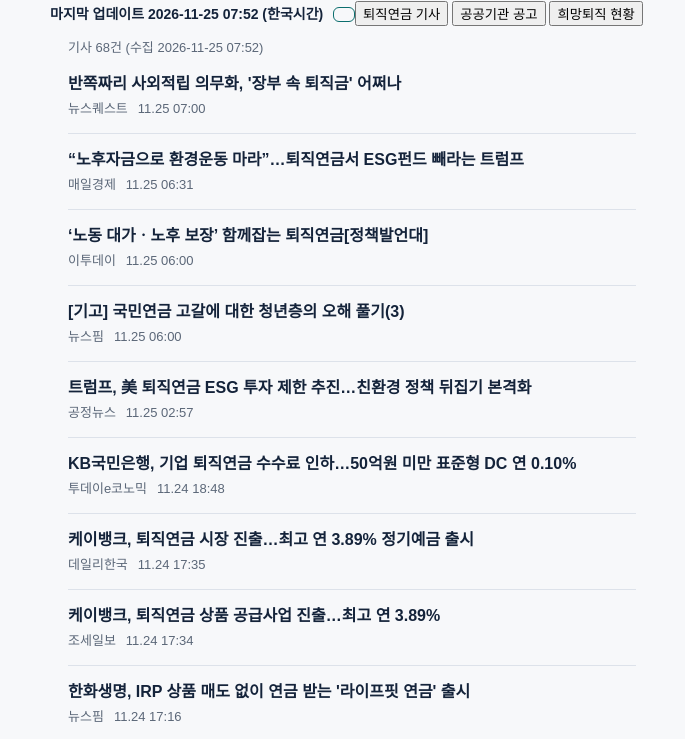
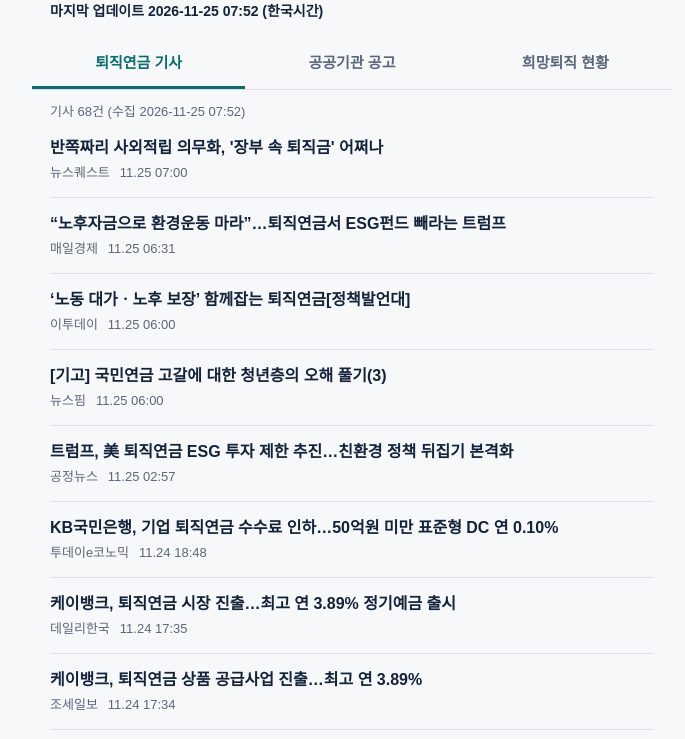
Before and after one commit to timidity00-afk/pension-sales-tool, a plain HTML site: page index.html in a window 1280 px wide. Shown: the part 57-796 px from the top of the page, without its empty margins (288-973 px from the left). Drawn offline with Linux system fonts and the light colour scheme.

Commit message:
Add files via upload

```diff
--- a/index.html
+++ b/index.html
@@ -11,7 +11,6 @@ header{padding:20px 18px 8px}
 h1{font-size:22px;margin:0}
 .upd{color:var(--ink);font-size:14px;font-weight:600;margin:4px 0 0}
 .count{color:var(--sub);font-size:13px;padding-top:12px}
-#rf{font:inherit;font-size:13px;color:var(--accent);background:none;border:1px solid var(--accent);border-radius:6px;padding:2px 10px;margin-left:6px}
 .banner{background:#fff4e5;color:#7a4a00;padding:8px 18px;font-size:13px;text-align:center}
 nav{display:flex;margin-top:8px;border-bottom:1px solid var(--line)}
 nav button{flex:1;padding:12px 4px;font:inherit;font-size:15px;font-weight:600;background:none;border:0;border-bottom:3px solid transparent;color:var(--sub)}
@@ -30,7 +29,7 @@ details{margin-top:8px;font-size:14px}summary{color:var(--accent);cursor:pointer
 .sub{padding:6px 0 0 4px;font-size:14px}
 .empty,.foot{color:var(--sub);font-size:14px;padding-top:16px}
 </style></head><body>
-<header><h1>퇴직연금 주요 이슈</h1><p class="upd"><span id="upd"></span> <button id="rf" type="button">
+<header><h1>퇴직연금 주요 이슈</h1><p class="upd"><span id="upd"></span></p></header>
 <div class="banner" id="sample" hidden>샘플 데이터입니다. 자동 수집이 한 번 실행되면 실제 데이터로 바뀝니다.</div>
 <nav role="tablist">
 <button role="tab" id="t-news" aria-selected="true">퇴직연금 기사</button>
@@ -81,5 +80,5 @@ function load(){fetch('data.json?t='+Date.now()).then(r=>r.json()).then(d=>{D=d;
   const f=$('#foot');f.replaceChildren();(d.notes||[]).forEach(n=>f.append(el('div',null,n)));
   f.append(link('https://www.alioplus.go.kr','알리오에서 직접 확인하기'));
   render()}).catch(()=>{$('#view').replaceChildren(el('p','empty','데이터를 불러오지 못했습니다. 새로고침해 주세요.'))})}
-$('#rf').onclick=load;load();
+load();
 </script></body></html>
```
